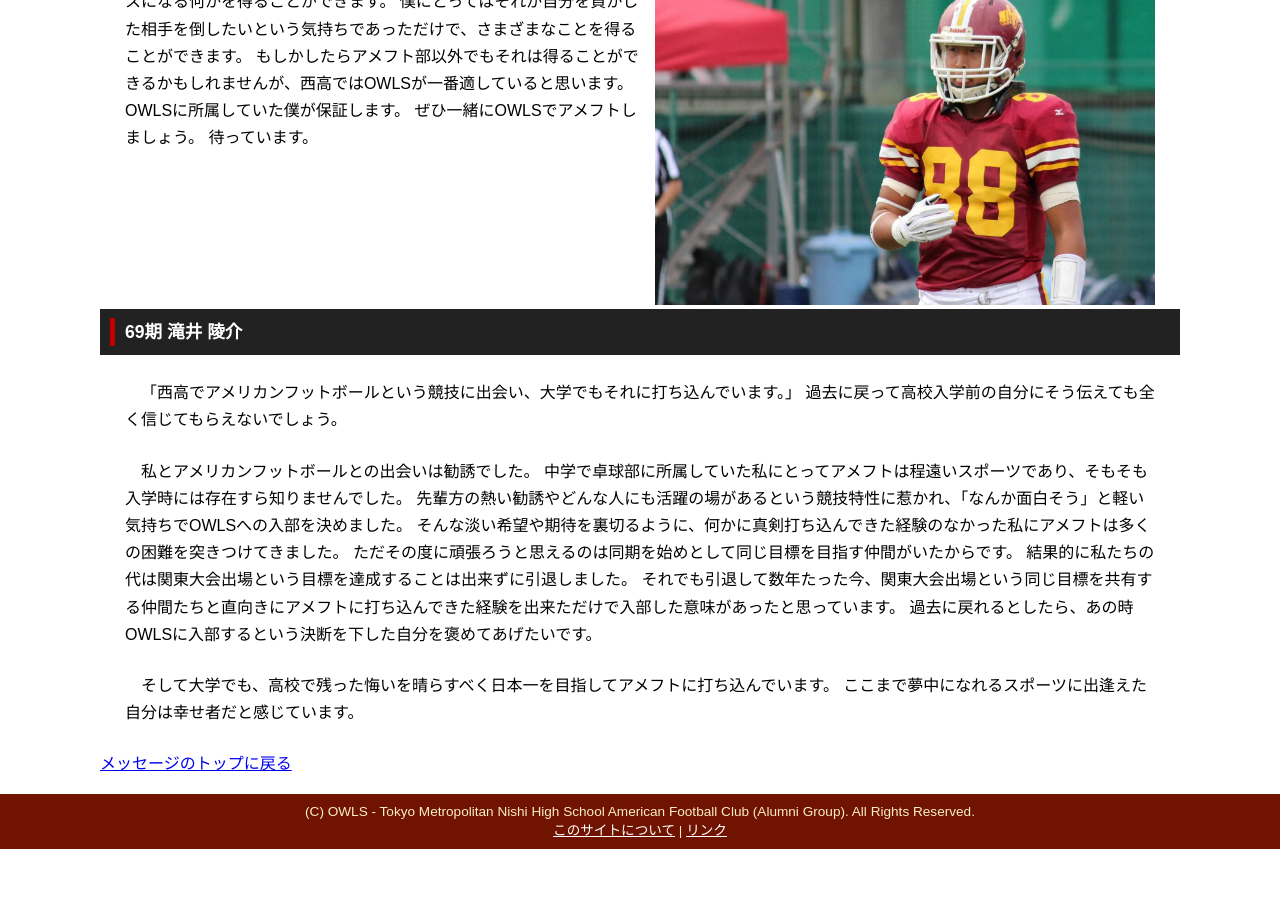
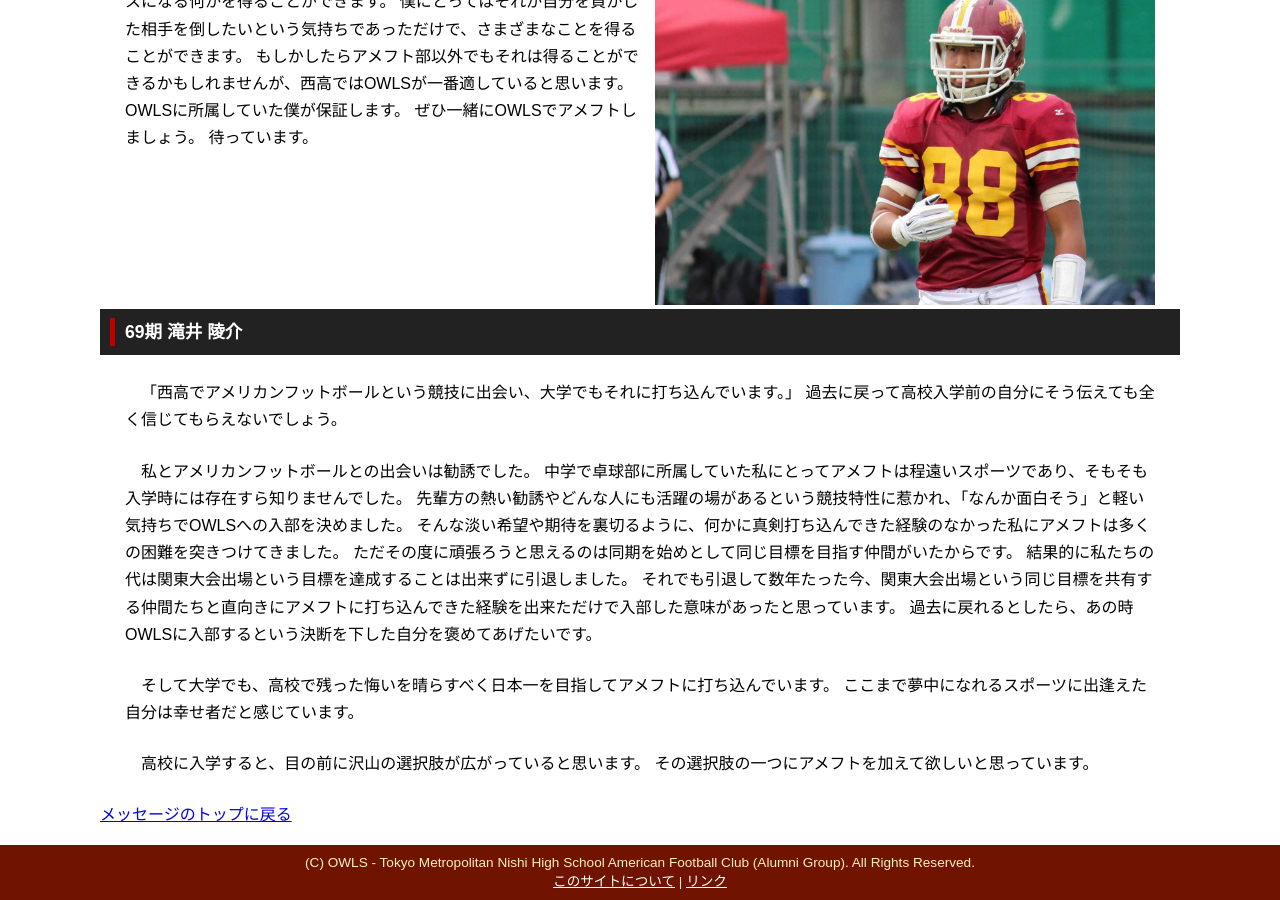
Before and after one commit to numa72/nishi-owls, a Jekyll site: the page built from message/obog.html, in a window 1280 px wide and 900 px high, scrolled down 2075 px. Built offline with Jekyll 4.4.1, drawn with Linux system fonts in a browser that asks for light colours; some web fonts are replaced; before the commit the page ends 2924 px from its top, so only the background shows below that.

Commit message:
fix comment

```diff
--- a/message/obog.html
+++ b/message/obog.html
@@ -122,6 +122,10 @@ title: 活躍中のOBより
         そして大学でも、高校で残った悔いを晴らすべく日本一を目指してアメフトに打ち込んでいます。
         ここまで夢中になれるスポーツに出逢えた自分は幸せ者だと感じています。
     </p>
+    <p>
+        高校に入学すると、目の前に沢山の選択肢が広がっていると思います。
+        その選択肢の一つにアメフトを加えて欲しいと思っています。
+    </p>
 
 </div>
 
```
